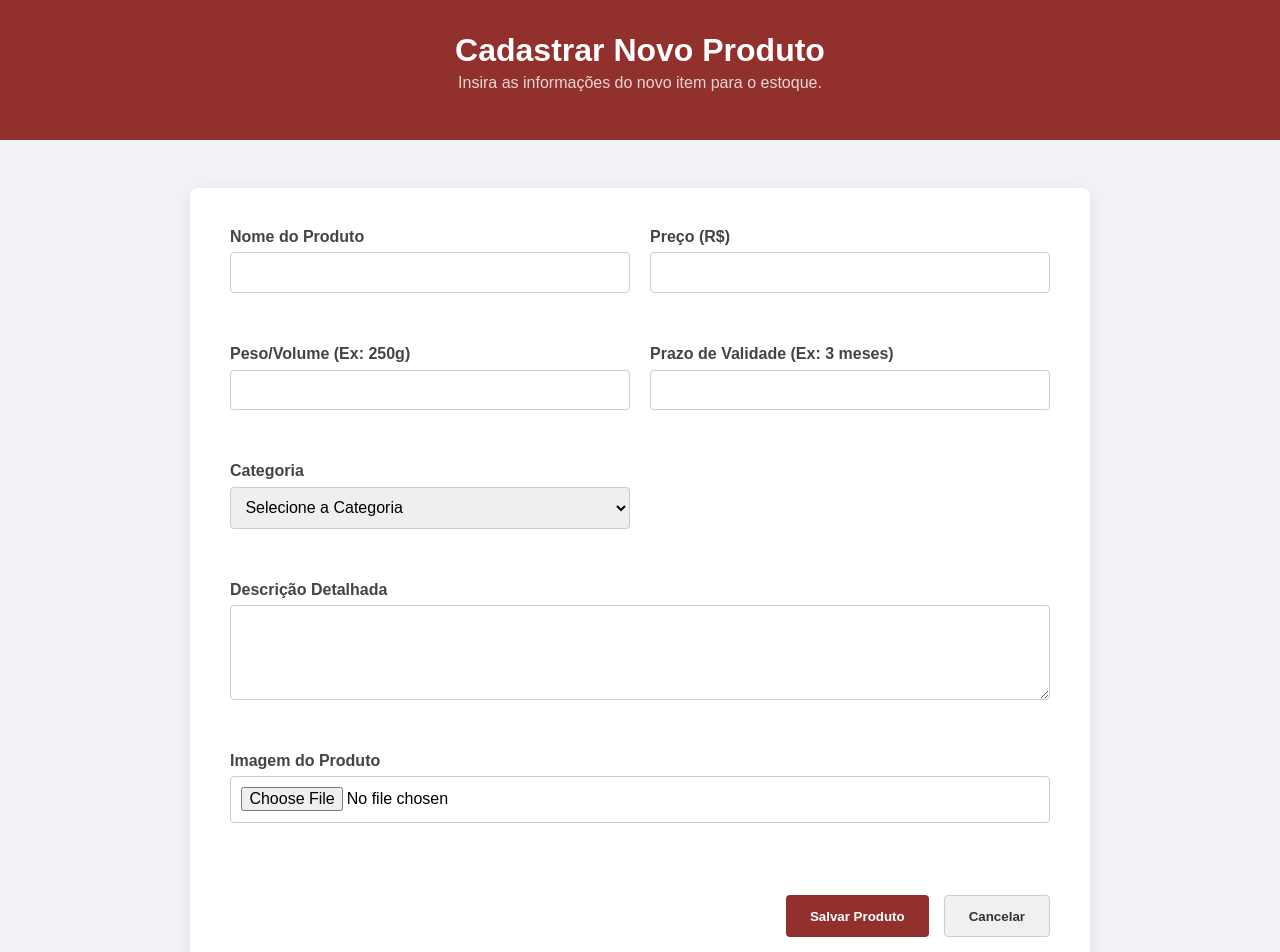
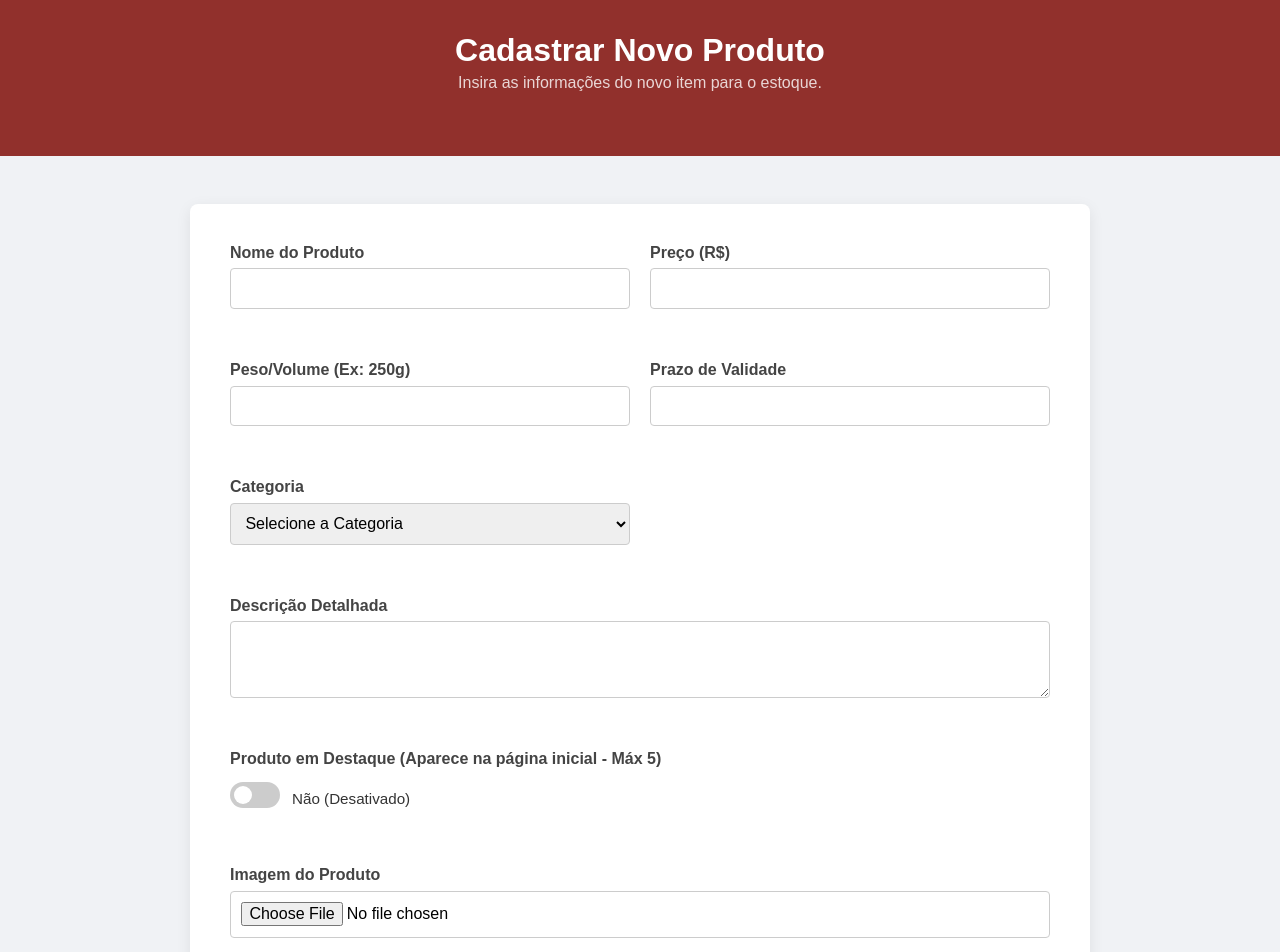
Before and after one commit to Lucas-FV/Temperos-Emporio, a React (Vite) app in the folder Code/Front-End/: page /admin/produtos/cadastro in a window 1280 px wide. Shown: the top 952 px of the page. Built offline with nearby package versions, Linux system fonts and the light colour scheme; sample sign-in values are in the browser's storage.

Commit message:
Commit Produtos Destaque

```diff
--- a/Code/Front-End/src/Pages/LandingPage/LandingPage.css
+++ b/Code/Front-End/src/Pages/LandingPage/LandingPage.css
@@ -87,7 +87,7 @@ html {
 }
 
 /* ------------------------------------------------------------------ */
-/* SEÇÃO 2: PRODUTOS (Design mais limpo e leve) */
+/* SEÇÃO 2: PRODUTOS (Design ajustado e corrigido) */
 /* ------------------------------------------------------------------ */
 
 .products-section {
@@ -97,7 +97,9 @@ html {
 
 .header-content {
   text-align: center;
-  margin-bottom: 4rem;
+  /* Reduzimos a margin e adicionamos padding para evitar colapso de margens com o grid */
+  margin-bottom: 3rem;
+  padding-bottom: 1rem;
 }
 
 .section-title {
@@ -110,46 +112,61 @@ html {
 .section-description {
   font-size: 1.1rem;
   color: #666;
-  max-width: 600px;
+  max-width: 700px; /* Um pouquinho mais largo para o texto respirar melhor */
   margin: 0 auto;
   font-weight: 300;
+  line-height: 1.6;
 }
 
 .products-grid {
-  display: grid;
-  grid-template-columns: repeat(auto-fit, minmax(250px, 1fr));
-  gap: 2.5rem;
-  max-width: 1200px;
+  display: flex; /* 🚨 Trocamos de grid para flex */
+  flex-wrap: wrap; /* Permite que os cards quebrarem para a linha de baixo */
+  justify-content: center; /* 👈 A MÁGICA: Centraliza a linha de baixo! */
+  gap: 2rem;
+  max-width: 1200px; /* Aumentei um pouquinho para dar mais respiro */
   margin: 0 auto;
 }
 
 .product-card {
   background-color: white;
   border-radius: 16px;
-  overflow: hidden; /* Garante que a imagem não vaze nas bordas arredondadas */
-  box-shadow: 0 4px 20px rgba(0, 0, 0, 0.04);
+  overflow: hidden;
+  box-shadow: 0 8px 30px rgba(0, 0, 0, 0.08);
   transition: transform 0.3s ease, box-shadow 0.3s ease;
-  border: 1px solid rgba(0,0,0,0.02); /* Borda super sutil ao invés de cinza forte */
+  border: 1px solid rgba(0,0,0,0.02);
+  display: flex;
+  flex-direction: column; /* Garante que o conteúdo empilhe perfeitamente */
 }
 
 .product-card:hover {
   transform: translateY(-8px);
-  box-shadow: 0 15px 30px rgba(145, 48, 44, 0.1); /* Sombra elegante usando a cor da marca */
+  box-shadow: 0 15px 30px rgba(145, 48, 44, 0.1);
 }
 
 .product-image-placeholder {
   width: 100%;
-  height: 220px;
+  height: 180px; /* 🚨 Reduzido de 220px para 180px. Deixa o card mais elegante e menos "trambolho" */
   background-color: #f0f0f0;
+  overflow: hidden; /* Garante que a foto não vaze o topo arredondado */
+}
+
+/* Força a imagem gerada pelo React a respeitar o container perfeitamente */
+.product-image-placeholder img {
+  width: 100%;
+  height: 100%;
+  object-fit: cover;
 }
 
 .product-info {
   padding: 1.5rem;
   text-align: left;
+  display: flex;
+  flex-direction: column;
+  flex-grow: 1; /* Faz o texto preencher o espaço se um nome for menor que o outro */
 }
 
 .product-name {
-  font-weight: 500;
+  font-weight: 600; /* Um pouco mais forte para leitura */
   font-size: 1.1rem;
   color: #333;
   margin: 0 0 0.5rem 0;
@@ -172,6 +189,7 @@ html {
   width: 100%;
   font-weight: 500;
   transition: all 0.3s ease;
+  margin-top: auto; /* Empurra o botão sempre pro fundo do card, alinhando todos! */
 }
 
 .product-button:hover {
--- a/Code/Front-End/src/Pages/ProductEditPage/ProductEditPage.css
+++ b/Code/Front-End/src/Pages/ProductEditPage/ProductEditPage.css
@@ -217,3 +217,62 @@
     color: #721c24;
     border: 1px solid #f5c6cb;
 }
+
+/* =========================================
+   ESTILO DO BOTÃO DE DESTAQUE (SWITCH)
+   ========================================= */
+.toggle-container {
+  display: flex;
+  align-items: center;
+  gap: 12px;
+  margin-top: 8px;
+}
+
+.toggle-switch {
+  position: relative;
+  display: inline-block;
+  width: 50px;
+  height: 26px;
+}
+
+.toggle-switch input {
+  opacity: 0;
+  width: 0;
+  height: 0;
+}
+
+.slider {
+  position: absolute;
+  cursor: pointer;
+  top: 0; left: 0; right: 0; bottom: 0;
+  background-color: #ccc;
+  transition: .4s;
+  border-radius: 26px;
+}
+
+.slider:before {
+  position: absolute;
+  content: "";
+  height: 18px;
+  width: 18px;
+  left: 4px;
+  bottom: 4px;
+  background-color: white;
+  transition: .4s;
+  border-radius: 50%;
+}
+
+/* Quando estiver ativado (ON) - Usei um verde, mas pode mudar para a cor do seu empório */
+input:checked + .slider {
+  background-color: #4CAF50;
+}
+
+input:checked + .slider:before {
+  transform: translateX(24px);
+}
+
+.toggle-label-text {
+  font-size: 0.95rem;
+  font-weight: 500;
+  color: #333;
+}
--- a/Code/Front-End/src/Pages/ProductEditPage/ProductEditPage.jsx
+++ b/Code/Front-End/src/Pages/ProductEditPage/ProductEditPage.jsx
@@ -20,9 +20,11 @@ const ProductEditPage = () => {
     peso: "",
     categoria: "",
     prazo_validade: "",
-    imagem_url: "", // Guarda a URL da nuvem existente
+    imagem_url: "",
+    destaque: false, // 🚨 ADICIONADO: Estado inicial do destaque
   });
-  const [selectedFile, setSelectedFile] = useState(null); // Para o novo arquivo
+
+  const [selectedFile, setSelectedFile] = useState(null);
   const [message, setMessage] = useState("");
   const [isError, setIsError] = useState(false);
   const [isSaving, setIsSaving] = useState(false);
@@ -48,6 +50,7 @@ const ProductEditPage = () => {
             categoria: data.categoria || "",
             prazo_validade: data.prazo_validade || "",
             imagem_url: data.imagem_url || "",
+            destaque: data.destaque || false, // 🚨 CARREGA O STATUS DO BANCO
           });
           setError(null);
         } else {
@@ -64,10 +67,15 @@ const ProductEditPage = () => {
     fetchProduct();
   }, [id]);
 
-  // Manipula a mudança em campos de texto
+  // Manipula a mudança em campos de texto e select
   const handleChange = (e) => {
     const { name, value } = e.target;
     setFormData((prev) => ({ ...prev, [name]: value }));
+  };
+
+  // 🚨 Manipula o clique no botão Switch (Toggle)
+  const handleToggleDestaque = () => {
+    setFormData((prev) => ({ ...prev, destaque: !prev.destaque }));
   };
 
   // Captura o arquivo selecionado
@@ -97,6 +105,7 @@ const ProductEditPage = () => {
       submitPayload.append("peso", formData.peso);
       submitPayload.append("categoria", formData.categoria);
       submitPayload.append("prazo_validade", formData.prazo_validade);
+      submitPayload.append("destaque", formData.destaque); // 🚨 ENVIA O DESTAQUE
 
       config = { headers: { "Content-Type": "multipart/form-data" } };
 
@@ -105,6 +114,7 @@ const ProductEditPage = () => {
       submitPayload = {
         ...formData,
         preco: parseFloat(formData.preco) || 0,
+        destaque: formData.destaque, // 🚨 ENVIA O DESTAQUE
       };
     }
 
@@ -136,6 +146,7 @@ const ProductEditPage = () => {
         }, 2000);
       }
     } catch (error) {
+      // Exibe a mensagem de erro que vem do Backend (ex: limite de 5 destaques)
       const msg = error.response?.data?.message || "Erro ao conectar com o servidor. Verifique os dados.";
       setMessage(`❌ ${msg}`);
       setIsError(true);
@@ -169,7 +180,6 @@ const ProductEditPage = () => {
           {/* Coluna de Detalhes Visuais */}
           <div className="visual-details">
             <div className="image-placeholder">
-              {/* 🚨 A MÁGICA ACONTECE AQUI: Chamamos a URL diretamente! */}
               {product.imagem_url ? (
                 <img
                   src={product.imagem_url}
@@ -186,6 +196,13 @@ const ProductEditPage = () => {
               <span className="product-peso-display">{product.peso}</span>
               <h3 className="description-title">Descrição</h3>
               <p className="product-description-display">{product.descricao}</p>
+
+              {/* Mostra um selinho visual caso o produto seja destaque */}
+              {product.destaque && (
+                 <p style={{marginTop: '10px', color: '#4CAF50', fontWeight: 'bold'}}>
+                   ⭐ Este produto está em destaque na Home!
+                 </p>
+              )}
             </div>
           </div>
 
@@ -208,6 +225,25 @@ const ProductEditPage = () => {
                     Novo arquivo: {selectedFile.name}
                   </p>
                 )}
+              </div>
+
+              {/* 🚨 NOVO: CAMPO DE DESTAQUE (SWITCH/TOGGLE) */}
+              <div className="form-group full-width">
+                <label>Produto em Destaque (Aparece na página inicial - Máx 5)</label>
+                <div className="toggle-container">
+                  <label className="toggle-switch">
+                    <input
+                      type="checkbox"
+                      checked={formData.destaque}
+                      onChange={handleToggleDestaque}
+                      disabled={isSaving}
+                    />
+                    <span className="slider"></span>
+                  </label>
+                  <span className="toggle-label-text">
+                    {formData.destaque ? "Sim (Ativado)" : "Não (Desativado)"}
+                  </span>
+                </div>
               </div>
 
               {/* 1. Campo NOME */}
--- a/Code/Front-End/src/Pages/ProductRegisterPage/ProductRegisterPage.css
+++ b/Code/Front-End/src/Pages/ProductRegisterPage/ProductRegisterPage.css
@@ -120,3 +120,62 @@
     color: #721c24;
     border: 1px solid #f5c6cb;
 }
+
+/* =========================================
+   ESTILO DO BOTÃO DE DESTAQUE (SWITCH)
+   ========================================= */
+.toggle-container {
+  display: flex;
+  align-items: center;
+  gap: 12px;
+  margin-top: 8px;
+}
+
+.toggle-switch {
+  position: relative;
+  display: inline-block;
+  width: 50px;
+  height: 26px;
+}
+
+.toggle-switch input {
+  opacity: 0;
+  width: 0;
+  height: 0;
+}
+
+.slider {
+  position: absolute;
+  cursor: pointer;
+  top: 0; left: 0; right: 0; bottom: 0;
+  background-color: #ccc;
+  transition: .4s;
+  border-radius: 26px;
+}
+
+.slider:before {
+  position: absolute;
+  content: "";
+  height: 18px;
+  width: 18px;
+  left: 4px;
+  bottom: 4px;
+  background-color: white;
+  transition: .4s;
+  border-radius: 50%;
+}
+
+/* Quando estiver ativado (ON) - Usei um verde, mas pode mudar para a cor do seu empório */
+input:checked + .slider {
+  background-color: #4CAF50;
+}
+
+input:checked + .slider:before {
+  transform: translateX(24px);
+}
+
+.toggle-label-text {
+  font-size: 0.95rem;
+  font-weight: 500;
+  color: #333;
+}
--- a/Code/Front-End/src/Pages/ProductRegisterPage/ProductRegisterPage.jsx
+++ b/Code/Front-End/src/Pages/ProductRegisterPage/ProductRegisterPage.jsx
@@ -12,20 +12,27 @@ const ProductRegisterPage = () => {
     peso: "",
     categoria: "",
     prazo_validade: "",
+    destaque: false, // 🚨 NOVO: Estado para o destaque
   });
   const [loading, setLoading] = useState(false);
   const [message, setMessage] = useState("");
   const [isError, setIsError] = useState(false);
   const [selectedFile, setSelectedFile] = useState(null);
 
-  // Manipula a mudança em qualquer campo do formulário
+  // Manipula a mudança em campos de texto e select
   const handleChange = (e) => {
     const { name, value } = e.target;
     setFormData((prev) => ({ ...prev, [name]: value }));
   };
 
+  // Manipula o arquivo de imagem
   const handleFileChange = (e) => {
     setSelectedFile(e.target.files[0]);
+  };
+
+  // Manipula o clique no botão Switch (Toggle)
+  const handleToggleDestaque = () => {
+    setFormData((prev) => ({ ...prev, destaque: !prev.destaque }));
   };
 
   const handleSubmit = async (e) => {
@@ -34,19 +41,17 @@ const ProductRegisterPage = () => {
     setIsError(false);
     setLoading(true);
 
-    // 🚨 1. Cria o objeto FormData para enviar texto e arquivo
     const formPayload = new FormData();
 
-    // Anexa os campos de texto:
+    // Anexa os campos de texto e o booleano de destaque
     formPayload.append("nome", formData.nome);
     formPayload.append("descricao", formData.descricao);
-    // Garante que o preço seja enviado como string ou número (FormData trata)
     formPayload.append("preco", parseFloat(formData.preco) || 0);
     formPayload.append("peso", formData.peso);
     formPayload.append("categoria", formData.categoria);
     formPayload.append("prazo_validade", formData.prazo_validade);
+    formPayload.append("destaque", formData.destaque); // 🚨 ENVIA O DESTAQUE
 
-    // 2. Anexa o arquivo (Campo 'imagem' deve bater com o Multer)
     if (selectedFile) {
       formPayload.append("imagem", selectedFile);
     }
@@ -54,9 +59,8 @@ const ProductRegisterPage = () => {
     try {
       const response = await axios.post(
         "http://localhost:3000/produtos",
-        formPayload, // 🚨 ENVIA O FORM DATA
+        formPayload,
         {
-          // 🚨 Cabeçalho para informar o servidor sobre o tipo de dado
           headers: {
             "Content-Type": "multipart/form-data",
           },
@@ -67,7 +71,7 @@ const ProductRegisterPage = () => {
         setMessage("✅ Produto cadastrado com sucesso!");
         setIsError(false);
 
-        // 3. Limpa o formulário e o estado do arquivo após o sucesso
+        // Limpa o formulário
         setFormData({
           nome: "",
           descricao: "",
@@ -75,17 +79,17 @@ const ProductRegisterPage = () => {
           peso: "",
           categoria: "",
           prazo_validade: "",
+          destaque: false,
         });
-        setSelectedFile(null); // Limpa o estado do arquivo
+        setSelectedFile(null);
 
-        // Opcional: Redirecionar após um breve sucesso
         setTimeout(() => {
           navigate("/admin/produtos");
         }, 1500);
       }
     } catch (error) {
       console.error("Erro no cadastro:", error);
-      // Trata erros de validação do backend ou de servidor
+      // Aqui o erro de "Limite de 5 produtos" vindo do backend será exibido
       const msg =
         error.response?.data?.message ||
         "Erro ao conectar com o servidor. Verifique os dados.";
@@ -109,15 +113,13 @@ const ProductRegisterPage = () => {
 
       <main className="register-main">
         <div className="register-card">
-          {/* Mensagem de Feedback */}
           {message && (
-            <p className={`feedback-message ${isError ? "error" : "success"}`}>
-              {message}
-            </p>
+            <div className={`notification-container ${isError ? "error" : "success"}`}>
+               <p>{message}</p>
+            </div>
           )}
 
           <form onSubmit={handleSubmit} className="product-form">
-            {/* Campo Nome */}
             <div className="form-group">
               <label htmlFor="nome">Nome do Produto</label>
               <input
@@ -130,7 +132,6 @@ const ProductRegisterPage = () => {
               />
             </div>
 
-            {/* Campo Preço */}
             <div className="form-group">
               <label htmlFor="preco">Preço (R$)</label>
               <input
@@ -144,7 +145,6 @@ const ProductRegisterPage = () => {
               />
             </div>
 
-            {/* Campo Peso/Volume */}
             <div className="form-group">
               <label htmlFor="peso">Peso/Volume (Ex: 250g)</label>
               <input
@@ -156,13 +156,10 @@ const ProductRegisterPage = () => {
               />
             </div>
 
-            {/* Campo Prazo de Validade */}
             <div className="form-group">
-              <label htmlFor="prazo_validade">
-                Prazo de Validade (Ex: 3 meses)
-              </label>
+              <label htmlFor="prazo_validade">Prazo de Validade</label>
               <input
-                type="text" // Tipo text para inserir a string "3 meses"
+                type="text"
                 id="prazo_validade"
                 name="prazo_validade"
                 value={formData.prazo_validade}
@@ -170,7 +167,6 @@ const ProductRegisterPage = () => {
               />
             </div>
 
-            {/* Campo Categoria */}
             <div className="form-group">
               <label htmlFor="categoria">Categoria</label>
               <select
@@ -187,34 +183,46 @@ const ProductRegisterPage = () => {
               </select>
             </div>
 
-            {/* Campo Descrição */}
             <div className="form-group full-width">
               <label htmlFor="descricao">Descrição Detalhada</label>
               <textarea
                 id="descricao"
                 name="descricao"
-                rows="4"
+                rows="3"
                 value={formData.descricao}
                 onChange={handleChange}
               ></textarea>
             </div>
+
+            {/* 🚨 NOVO: CAMPO DE DESTAQUE (SWITCH/TOGGLE) */}
+            <div className="form-group full-width">
+              <label>Produto em Destaque (Aparece na página inicial - Máx 5)</label>
+              <div className="toggle-container">
+                <label className="toggle-switch">
+                  <input
+                    type="checkbox"
+                    checked={formData.destaque}
+                    onChange={handleToggleDestaque}
+                  />
+                  <span className="slider"></span>
+                </label>
+                <span className="toggle-label-text">
+                  {formData.destaque ? "Sim (Ativado)" : "Não (Desativado)"}
+                </span>
+              </div>
+            </div>
+
             <div className="form-group full-width">
               <label htmlFor="imagem">Imagem do Produto</label>
               <input
                 type="file"
                 id="imagem"
-                name="imagem" // Deve ser 'imagem' para Multer
+                name="imagem"
                 onChange={handleFileChange}
-                accept="image/*" // Permite apenas arquivos de imagem
+                accept="image/*"
               />
               {selectedFile && (
-                <p
-                  style={{
-                    fontSize: "0.85rem",
-                    color: "#666",
-                    marginTop: "5px",
-                  }}
-                >
+                <p className="file-selected-text">
                   Arquivo selecionado: {selectedFile.name}
                 </p>
               )}
```
Also changed, not shown: Code/Front-End/src/Pages/LandingPage/LandingPage.jsx (+56 -12 lines), 2 other files (tests, documents, lock files or other folders).
